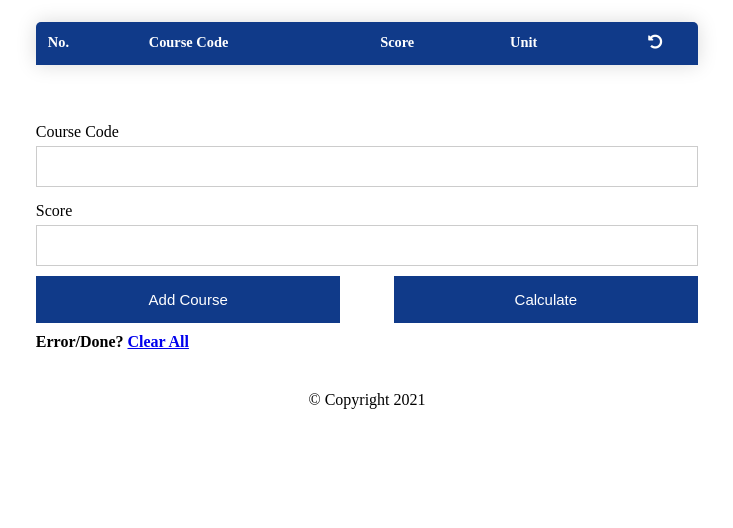
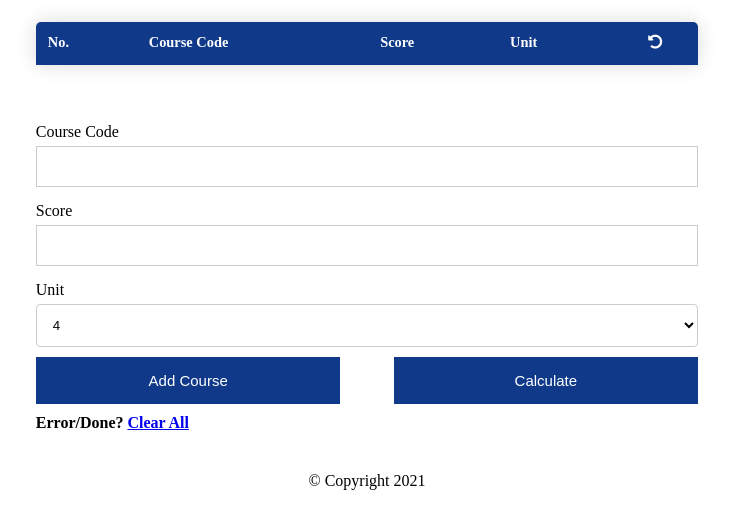
Before and after one commit to KunleLemson/cgpa-calcufast, a plain HTML site: page index.html in a window 1280 px wide. Shown: the part 126-654 px from the top of the page, without its empty margins (273-1006 px from the left). Drawn offline with Linux system fonts and the light colour scheme.

Commit message:
Update index.html

```diff
--- a/index.html
+++ b/index.html
@@ -47,7 +47,14 @@
       <label for="ccode">Course Code</label>
       <input type="text" name="ccode" id="ccode" class="input" autocomplete="off" autocorrect="off" />
       <label for="cscore">Score</label>
-      <input type="text" name="cscore" I'd="cscore" class="input" aotucomplete="off" autocorrect="off" />
+      <input type="text" name="cscore" id="cscore" class="input" aotucomplete="off" autocorrect="off" />
+      <label for="cunit">Unit</label>
+      <select id="cunit">
+        <option value="4">4</option>
+        <option value="3">3</option>
+        <option value="2">2</option>
+        <option value="1">1</option>
+      </select>
       <input type="button" value="Add Course" id="add-course" class="button left" />
       <input type="button" value="Calculate" class="button right" id="calculate" />
       <p class="mistaken"><b>Error/Done? <a href="#" onclick="clearTable()">Clear All</a></b></p>
```
